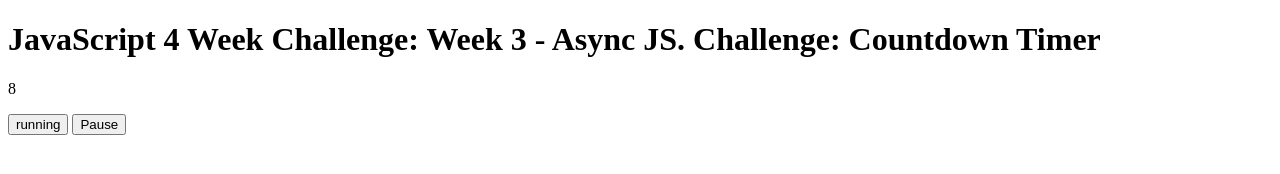
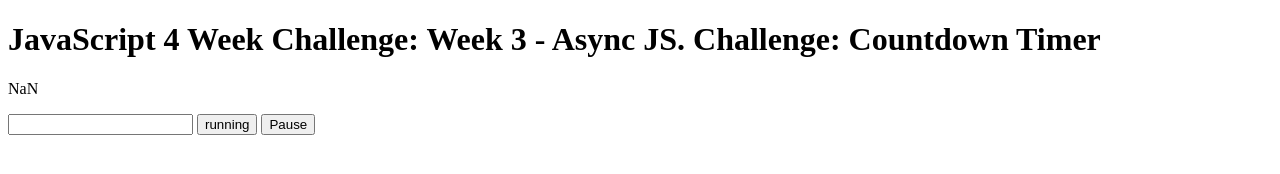
Before and after one commit to NMasters52/JS-4WC_countdown-timer, a plain HTML site: page index.html in a window 1280 px wide. Both pictures are taken after a click on the button "Start Count Down". Drawn offline with Linux system fonts and the light colour scheme.

Commit message:
add feat. user input of the count

```diff
--- a/index.html
+++ b/index.html
@@ -9,7 +9,8 @@
 <body>
     <h1>JavaScript 4 Week Challenge: Week 3 - Async JS. Challenge: Countdown Timer</h1>
     <div class="container">
-        <p id="countDisplay">10</p>
+        <p id="countDisplay"></p>
+        <input type="number" id="countInput">
         <button id="countDownBtn">Start Count Down</button>
         <button id="btn-pause">Pause</button>
     </div>
--- a/script.js
+++ b/script.js
@@ -1,7 +1,8 @@
 const elements = {
     display: document.getElementById("countDisplay"),
     countDownBtn: document.getElementById("countDownBtn"),
-    pause: document.getElementById("btn-pause")
+    pause: document.getElementById("btn-pause"),
+    count: document.getElementById("countInput")
 };
 
 let count;
@@ -13,7 +14,8 @@ function countDown() {
         clearInterval(intervalID);
     }
 
-    count = 10;
+    let countValue = elements.count.value;
+    count = parseInt(countValue, 10);
     displayCount(count);
     elements.countDownBtn.innerText = "running";
     intervalID =  setInterval(decrimentCount, 1000);
```
